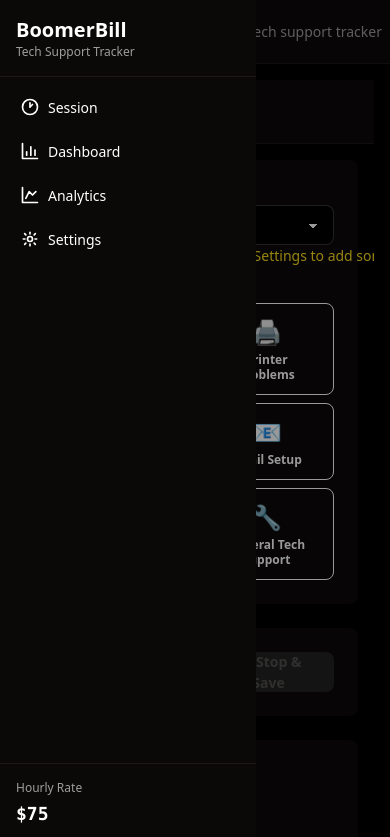
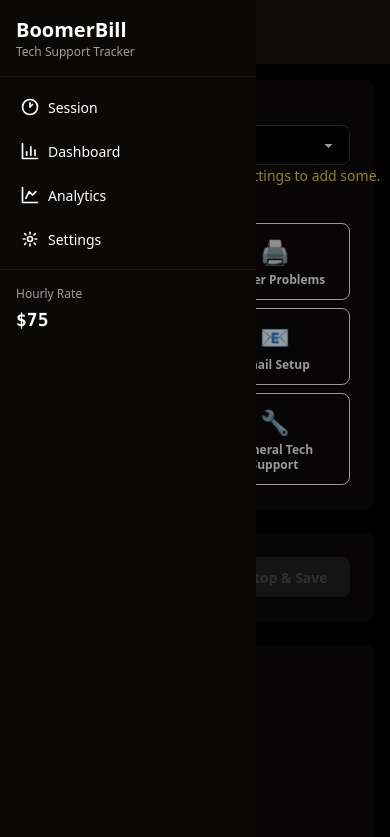
Before and after one commit to Burnsedia/boomerbill, an Astro site in the folder frontend/: page /app in a window 390 px wide. Both pictures are taken after a click on the label "open sidebar". Shown: the top 837 px of the page. Built offline with nearby package versions, Linux system fonts and the light colour scheme; Astro itself is replaced by a stand-in of ours.

Commit message:
feat: move navbar to Layout.astro for app-wide navigation
- Move drawer and navbar structure from App.vue to Layout.astro
- Navbar now appears on all pages app-wide
- Use Teleport to mount Navigation component into sidebar
- Simplify App.vue to focus on content and view switching
- Drawer closes automatically when navigating

```diff
--- a/frontend/src/components/vue/App.vue
+++ b/frontend/src/components/vue/App.vue
@@ -17,7 +17,6 @@
 
 const store = useBoomerBill()
 const currentView = ref<'session' | 'dashboard' | 'charts' | 'settings'>('session')
-const drawerOpen = ref(false)
 
 onMounted(() => {
   store.load()
@@ -25,41 +24,29 @@
 
 function navigate(view: 'session' | 'dashboard' | 'charts' | 'settings') {
   currentView.value = view
-  drawerOpen.value = false
+  // Close drawer by unchecking the checkbox
+  const drawerToggle = document.getElementById('main-drawer') as HTMLInputElement
+  if (drawerToggle) {
+    drawerToggle.checked = false
+  }
 }
 </script>
 
 <template>
-  <div class="drawer lg:drawer-open min-h-screen bg-base-100">
-    <input
-      id="main-drawer"
-      type="checkbox"
-      class="drawer-toggle"
-      v-model="drawerOpen"
+  <!-- Navigation Sidebar - Teleported to Layout.astro sidebar div -->
+  <Teleport to="#navigation-sidebar">
+    <Navigation
+      :current-view="currentView"
+      @navigate="navigate"
     />
+  </Teleport>
 
-    <div class="drawer-content flex flex-col">
-      <!-- Mobile Header -->
-      <div class="lg:hidden navbar bg-base-200 border-b border-base-300">
-        <div class="flex-none">
-          <label for="main-drawer" class="btn btn-square btn-ghost drawer-button">
-            <svg xmlns="http://www.w3.org/2000/svg" fill="none" viewBox="0 0 24 24" class="inline-block w-6 h-6 stroke-current">
-              <path stroke-linecap="round" stroke-linejoin="round" stroke-width="2" d="M4 6h16M4 12h16M4 18h16"></path>
-            </svg>
-          </label>
-        </div>
-        <div class="flex-1 px-4">
-          <span class="text-lg font-bold">BoomerBill</span>
-        </div>
-      </div>
-
-      <!-- Main Content -->
-      <main class="flex-1 p-4 overflow-y-auto">
+  <!-- Main Content Area -->
+  <div class="h-full">
     <SessionTracker v-if="currentView === 'session'" />
     <Dashboard v-else-if="currentView === 'dashboard'" />
     <ChartsPage v-else-if="currentView === 'charts'" />
     <SettingsPage v-else />
-      </main>
 
     <!-- Mobile Bottom Tabs -->
     <MobileTabs
@@ -68,14 +55,4 @@
       @navigate="navigate"
     />
   </div>
-
-    <!-- Sidebar / Drawer -->
-    <div class="drawer-side z-50 is-drawer-close:overflow-visible">
-      <label for="main-drawer" class="drawer-overlay"></label>
-      <Navigation
-        :current-view="currentView"
-        @navigate="navigate"
-      />
-    </div>
-  </div>
 </template>
--- a/frontend/src/layouts/Layout.astro
+++ b/frontend/src/layouts/Layout.astro
@@ -12,20 +12,28 @@
   </head>
 
   <body class="min-h-screen bg-base-100 text-base-content">
-    <!-- App Shell -->
-    <div class="flex min-h-screen flex-col">
+    <!-- App Shell with Drawer -->
+    <div class="drawer lg:drawer-open min-h-screen">
+      <input id="main-drawer" type="checkbox" class="drawer-toggle" />
 
-      <!-- Top Bar -->
-      <header class="navbar bg-base-200 border-b border-base-300 z-20">
-        <div class="flex-1">
-          <span class="text-lg font-bold tracking-tight">
-            BoomerBill
-          </span>
+      <div class="drawer-content flex flex-col">
+        <!-- App-wide Navbar -->
+        <nav class="navbar w-full bg-base-300 border-b border-base-300 sticky top-0 z-40">
+          <div class="flex-none lg:hidden">
+            <label for="main-drawer" aria-label="open sidebar" class="btn btn-square btn-ghost drawer-button">
+              <!-- Hamburger Icon -->
+              <svg xmlns="http://www.w3.org/2000/svg" viewBox="0 0 24 24" stroke-linejoin="round" stroke-linecap="round" stroke-width="2" fill="none" stroke="currentColor" class="my-1.5 inline-block size-5">
+                <path d="M4 4m0 2a2 2 0 0 1 2 -2h12a2 2 0 0 1 2 2v12a2 2 0 0 1 -2 2h-12a2 2 0 0 1 -2 -2z"></path>
+                <path d="M9 4v16"></path>
+                <path d="M14 10l2 2l-2 2"></path>
+              </svg>
+            </label>
           </div>
-        <div class="flex-none opacity-60 text-sm">
-          unpaid tech support tracker
+          <div class="flex-1 px-4">
+            <span class="text-lg font-bold">BoomerBill</span>
+            <span class="hidden sm:inline opacity-60 text-sm ml-2">- unpaid tech support tracker</span>
           </div>
-      </header>
+        </nav>
 
         <!-- Main Content -->
         <main class="flex-1 p-4 relative z-30 pointer-events-auto">
@@ -34,11 +42,17 @@
 
         <!-- Footer -->
         <footer class="footer footer-center p-3 bg-base-200 text-xs opacity-60">
-        <span>
-          This app does not send invoices. Yet.
-        </span>
+          <span>This app does not send invoices. Yet.</span>
         </footer>
+      </div>
 
+      <!-- Sidebar / Drawer Side -->
+      <div class="drawer-side z-50 is-drawer-close:overflow-visible">
+        <label for="main-drawer" aria-label="close sidebar" class="drawer-overlay"></label>
+        <div id="navigation-sidebar" class="is-drawer-close:w-14 is-drawer-open:w-64 min-h-full bg-base-200">
+          <!-- Vue Navigation Component will be mounted here -->
+        </div>
+      </div>
     </div>
   </body>
 </html>
```
Lines whose indentation alone changed are shown as unchanged.
